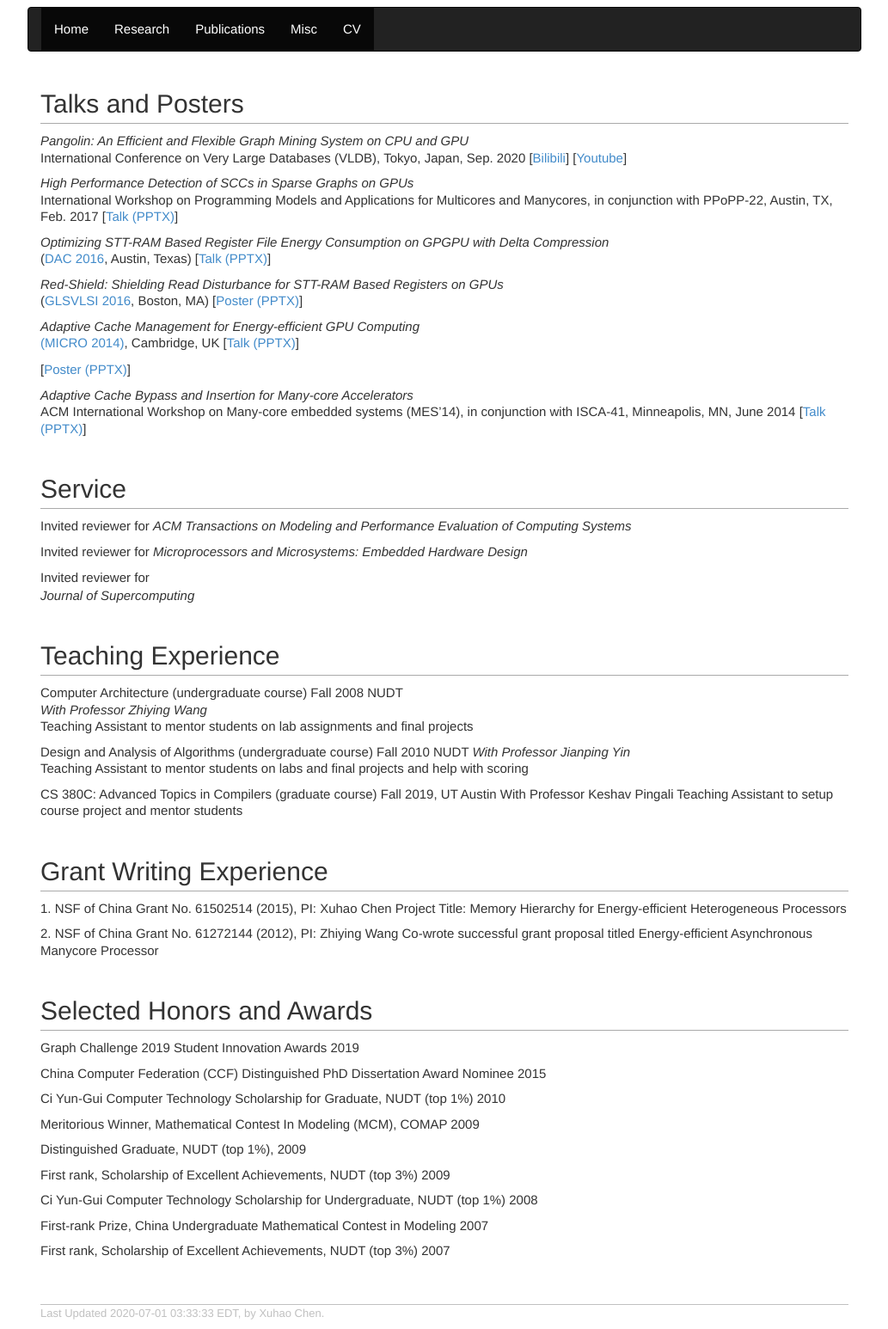
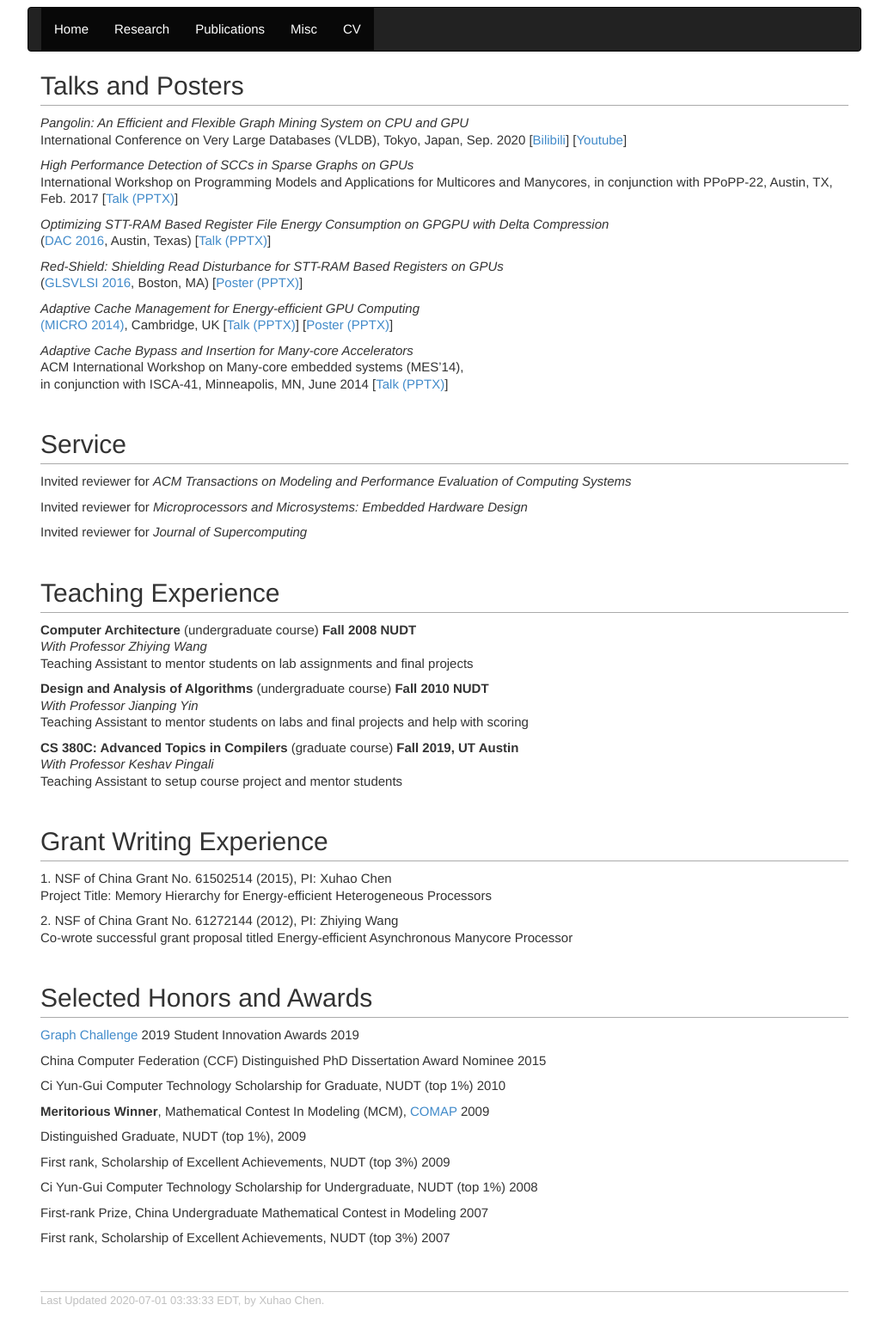
Before and after one commit to chenxuhao/chenxuhao.github.io, a Jekyll site: the page built from misc.html, in a window 1280 px wide. Shown: the whole page at 86% size, without its empty margins (123-1156 px from the left). Built offline with Jekyll 4.4.1, drawn with Linux system fonts in a browser that asks for light colours.

Commit message:
fix errors

```diff
--- a/misc.html
+++ b/misc.html
@@ -2,7 +2,6 @@
 layout: default
 title: Xuhao Chen's Homepage
 ---
-<p><a name="Talks"></a> </p>
 <h2>Talks and Posters</h2>
 
 <p><i>Pangolin: An Efficient and Flexible Graph Mining System on CPU and GPU</i>  <br />
@@ -25,15 +24,14 @@
 
 <p><i>Adaptive Cache Management for Energy-efficient GPU Computing</i> <br />
 <a href="http://www.microarch.org/micro47/">(MICRO 2014)</a>, Cambridge, UK
-[<a href="docs/micro-2014.pptx">Talk (PPTX)</a>] <br /> </p>
+[<a href="docs/micro-2014.pptx">Talk (PPTX)</a>]
 [<a href="docs/micro-2014-poster.pptx">Poster (PPTX)</a>] <br /></p>
 
 <p><i>Adaptive Cache Bypass and Insertion for Many-core Accelerators</i> <br />
-ACM International Workshop on Many-core embedded systems (MES’14),
+ACM International Workshop on Many-core embedded systems (MES’14), <br />
 in conjunction with ISCA-41, Minneapolis, MN, June 2014
 [<a href="docs/mes-2014.pptx">Talk (PPTX)</a>] <br /> </p>
 
-<p><a name="Service"></a> </p>
 <h2>Service </h2>
 
 <p>Invited reviewer for
@@ -44,48 +42,46 @@
 <i>Microprocessors and Microsystems: Embedded Hardware Design</i>
 <br /> </p>
 
-Invited reviewer for <p><i>Journal of Supercomputing</i>
+<p>Invited reviewer for
+<i>Journal of Supercomputing</i>
 <br /> </p>
 
-<p><a name="Teaching Experience"></a> </p>
 <h2>Teaching Experience</h2>
 
 <p>
-Computer Architecture (undergraduate course) Fall 2008 NUDT <br />
+<b>Computer Architecture</b> (undergraduate course) <b>Fall 2008 NUDT</b> <br />
 <i>With Professor Zhiying Wang</i> <br />
 Teaching Assistant to mentor students on lab assignments and final projects
 <br /> </p>
 
 <p>
-Design and Analysis of Algorithms (undergraduate course) Fall 2010 NUDT
+<b>Design and Analysis of Algorithms</b> (undergraduate course) <b>Fall 2010 NUDT</b> <br />
 <i>With Professor Jianping Yin</i> <br />
 Teaching Assistant to mentor students on labs and final projects and help with scoring
 <br /> </p>
 
 <p>
-CS 380C: Advanced Topics in Compilers (graduate course) Fall 2019, UT Austin
-With Professor Keshav Pingali
+<b>CS 380C: Advanced Topics in Compilers</b> (graduate course) <b>Fall 2019, UT Austin</b> <br />
+<i>With Professor Keshav Pingali</i> <br />
 Teaching Assistant to setup course project and mentor students
 <br /> </p>
 
-<p><a name="Grant Writing Experience"></a> </p>
 <h2>Grant Writing Experience</h2>
 
 <p>
-1. NSF of China Grant No. 61502514 (2015), PI: Xuhao Chen
+1. NSF of China Grant No. 61502514 (2015), PI: Xuhao Chen <br />
 Project Title: Memory Hierarchy for Energy-efficient Heterogeneous Processors
 <br /> </p>
 
 <p>
-2. NSF of China Grant No. 61272144 (2012), PI: Zhiying Wang
+2. NSF of China Grant No. 61272144 (2012), PI: Zhiying Wang <br />
 Co-wrote successful grant proposal titled Energy-efficient Asynchronous Manycore Processor
 <br /> </p>
 
-<p><a name="Selected Honors and Awards"></a> </p>
 <h2>Selected Honors and Awards</h2>
 
 <p>
-Graph Challenge 2019 Student Innovation Awards 2019
+<a href="https://graphchallenge.mit.edu/champions">Graph Challenge</a> 2019 Student Innovation Awards 2019
 <br /> </p>
 
 <p>
@@ -97,7 +93,7 @@
 <br /> </p>
 
 <p>
-Meritorious Winner, Mathematical Contest In Modeling (MCM), COMAP 2009
+<b>Meritorious Winner</b>, Mathematical Contest In Modeling (MCM), <a href="https://www.comap.com/undergraduate/contests/">COMAP</a> 2009
 <br /> </p>
 
 <p>
--- a/research.html
+++ b/research.html
@@ -1,4 +1,7 @@
-<p><a name="Research Experience"></a> </p>
+---
+layout: default
+title: Xuhao Chen's Homepage
+---
 <h2>Research Experience</h2>
 
 <p>
```
Also changed, not shown: cv.html (+4 -3 lines).
